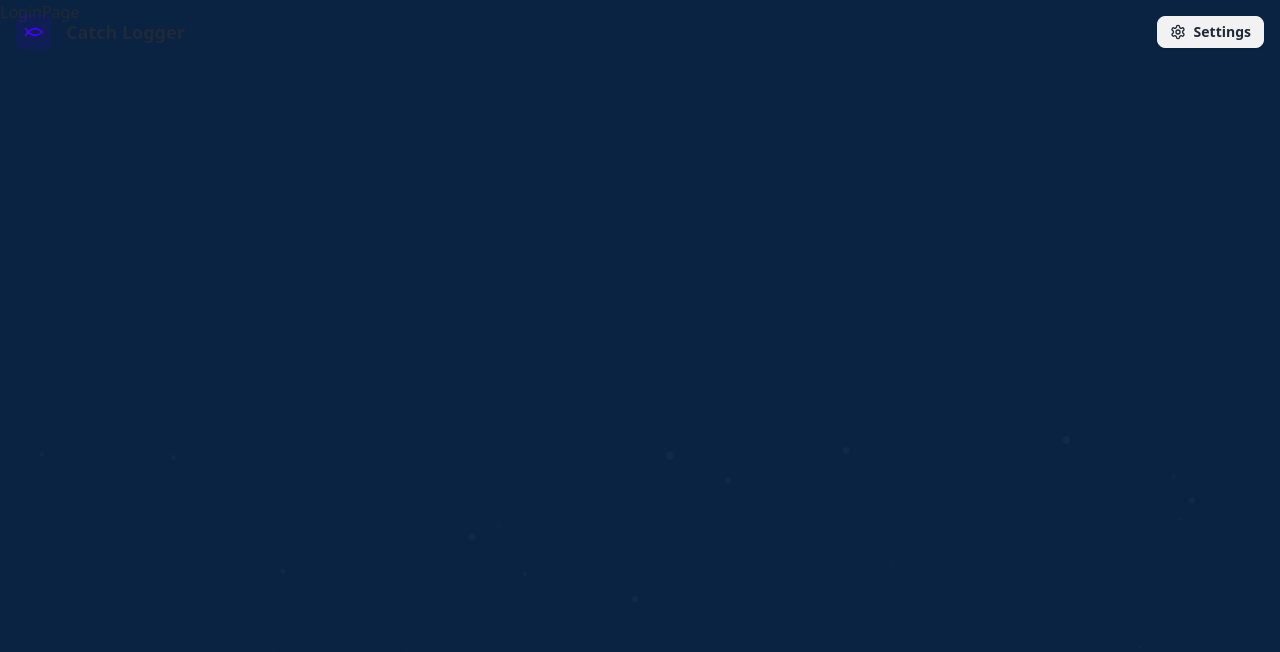
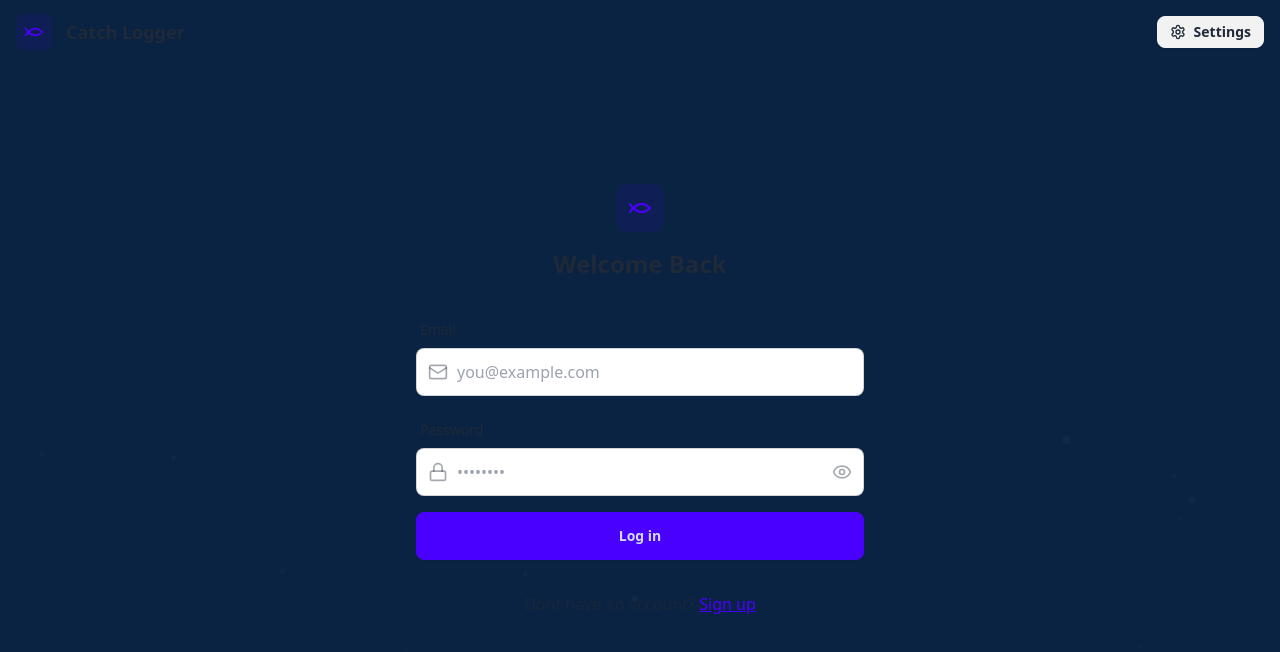
Before and after one commit to nathandyer98/catch-logger-mern, a React (Vite) app in the folder frontend/: page /login in a window 1280 px wide. Shown: the top 652 px of the page. Built offline with nearby package versions, Linux system fonts and the light colour scheme; no server answers.

Commit message:
added login functionality
+created loginForm type
+created login function in store
+updated login page

```diff
--- a/frontend/src/pages/LoginPage.tsx
+++ b/frontend/src/pages/LoginPage.tsx
@@ -1,5 +1,120 @@
+import { useState } from "react";
+import { useAuthStore } from "../store/useAuthStore";
+import { Link } from "react-router-dom";
+import { Eye, EyeOff, Loader2, Lock, Mail, FishSymbol } from "lucide-react";
+import { LoginFormData } from "../types/forms";
+
 const LoginPage = () => {
-  return <div>LoginPage</div>;
+  const [showPassword, setShowPassword] = useState(false);
+  const [formData, setFormData] = useState<LoginFormData>({
+    email: "",
+    password: "",
+  });
+
+  const { login, isLoggingIn } = useAuthStore();
+
+  const handleSubmit = (e: React.FormEvent) => {
+    e.preventDefault();
+
+    login(formData);
+  };
+
+  return (
+    <div className="flex min-h-screen min-w-screen justify-center items-center">
+      <div className="w-full max-w-md space-y-8">
+        {/* Header */}
+        <div className="text-center mb-8">
+          <div className="flex flex-col items-center gap-2 group">
+            {/* LOGO */}
+            <div
+              className="size-12 rounded-xl bg-primary/10 flex items-center justify-center
+              group-hover:bg-primary/20 transition-colors"
+            >
+              <FishSymbol className="size-6 text-primary" />
+            </div>
+            <h1 className="text-2xl font-bold mt-2">Welcome Back</h1>
+          </div>
+        </div>
+
+        <form className="space-y-4" onSubmit={handleSubmit}>
+          <div className="form-control">
+            <label className="label">
+              <span className="label-text font-medium">Email</span>
+            </label>
+            <div className="relative">
+              <div className="absolute inset-y-0 left-0 pl-3 flex items-center pointer-events-none">
+                <Mail className="size-5 text-base-content/40" />
+              </div>
+              <input
+                type="email"
+                className={`input input-bordered w-full pl-10`}
+                placeholder="you@example.com"
+                value={formData.email}
+                onChange={(e) =>
+                  setFormData({ ...formData, email: e.target.value })
+                }
+              />
+            </div>
+          </div>
+
+          <div className="form-control">
+            <label className="label">
+              <span className="label-text font-medium">Password</span>
+            </label>
+            <div className="relative">
+              <div className="absolute inset-y-0 left-0 pl-3 flex items-center pointer-events-none">
+                <Lock className="size-5 text-base-content/40" />
+              </div>
+              <input
+                type={showPassword ? "text" : "password"}
+                className={`input input-bordered w-full pl-10`}
+                placeholder="••••••••"
+                value={formData.password}
+                onChange={(e) =>
+                  setFormData({ ...formData, password: e.target.value })
+                }
+              />
+              <button
+                type="button"
+                className="absolute inset-y-0 right-0 pr-3 flex items-center"
+                onClick={() => setShowPassword(!showPassword)}
+              >
+                {showPassword ? (
+                  <EyeOff className="size-5 text-base-content/40" />
+                ) : (
+                  <Eye className="size-5 text-base-content/40" />
+                )}
+              </button>
+            </div>
+          </div>
+          <button
+            type="submit"
+            className="btn btn-primary w-full"
+            disabled={isLoggingIn}
+          >
+            {" "}
+            {isLoggingIn ? (
+              <>
+                <Loader2 className="size-5 animate-spin" />
+                Loading...
+              </>
+            ) : (
+              "Log in"
+            )}
+          </button>
+        </form>
+
+        <div className="text-center">
+          <p className="text-base-content/60">
+            Dont have an account?{" "}
+            <Link to="/signup" className="link link-primary">
+              Sign up
+            </Link>
+          </p>
+        </div>
+      </div>
+    </div>
+  );
 };
 
 export default LoginPage;
--- a/frontend/src/store/useAuthStore.ts
+++ b/frontend/src/store/useAuthStore.ts
@@ -2,7 +2,7 @@
 import { create } from "zustand";
 import { axiosInstance } from "../services/api-client";
 import { User } from "../types/user";
-import { SignupFormData } from "../types/forms";
+import { SignupFormData, LoginFormData } from "../types/forms";
 import toast from "react-hot-toast";
 
 
@@ -16,6 +16,7 @@ interface AuthState {
     checkAuth: () => Promise<void>;
     signup: (formData: SignupFormData) => Promise<void>;
     logout: () => Promise<void>;
+    login: (formData: LoginFormData) => Promise<void>;
 }
 
 export const useAuthStore = create<AuthState>((set) => ({
@@ -52,6 +53,21 @@ export const useAuthStore = create<AuthState>((set) => ({
             set({ isSigningUp: false });
         }
     },
+
+    login: async (formData: LoginFormData) => {
+        set({ isLoggingIn: true });
+        try {
+            const res = await axiosInstance.post("/auth/login", formData);
+            set({ authenticatedUser: res.data });
+            toast.success("Logged in successfully");
+        } catch (error: any) {
+            console.log("Error in login controller", error);
+            toast.error(error.response.data.message);
+        } finally {
+            set({ isLoggingIn: false });
+        }
+    },
+
     logout: async () => {
         try {
             await axiosInstance.post("/auth/logout");
--- a/frontend/src/types/forms.ts
+++ b/frontend/src/types/forms.ts
@@ -4,3 +4,8 @@ export interface SignupFormData {
     password: string;
     confirmPassword: string;
 }
+
+export interface LoginFormData {
+    email: string;
+    password: string;
+}
```
